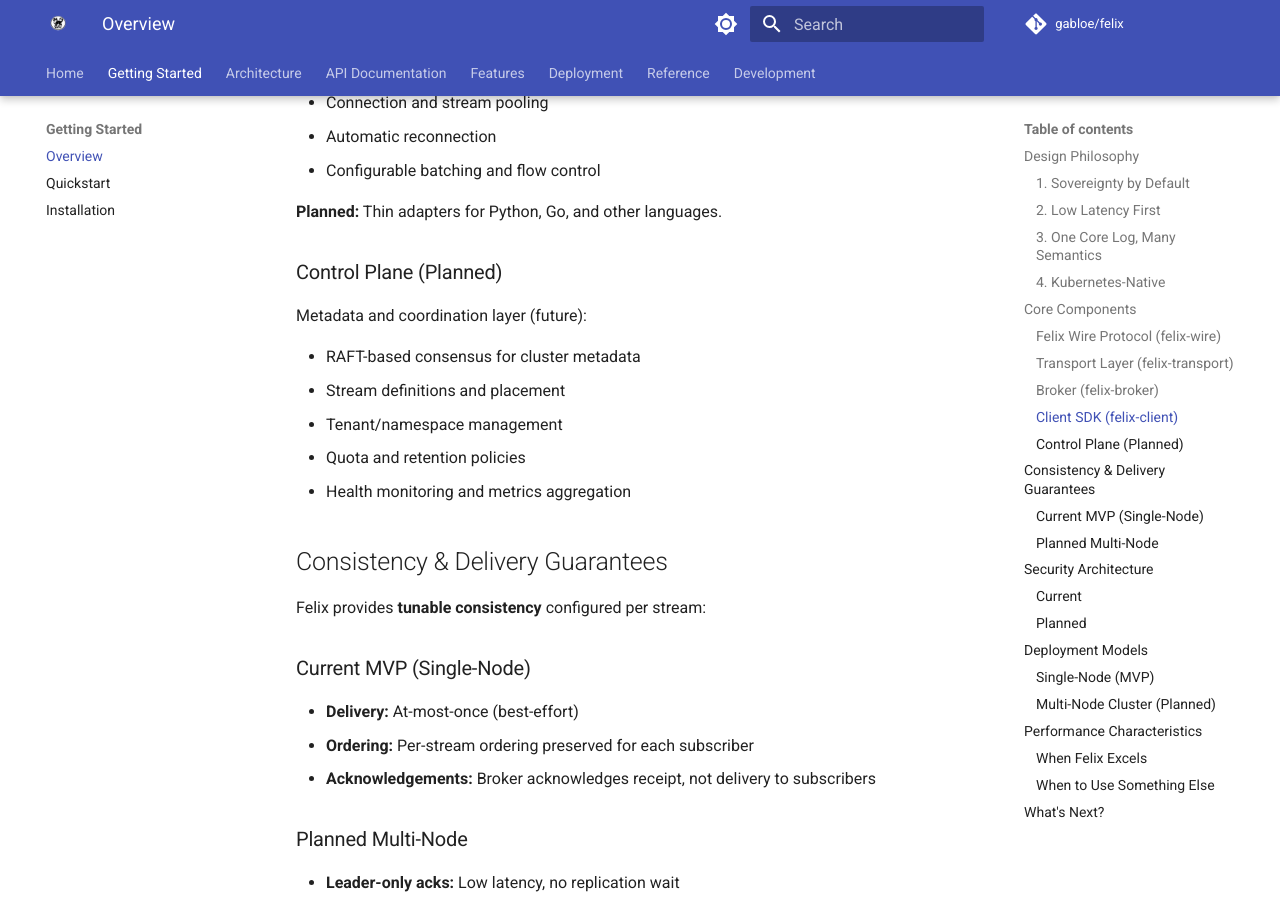
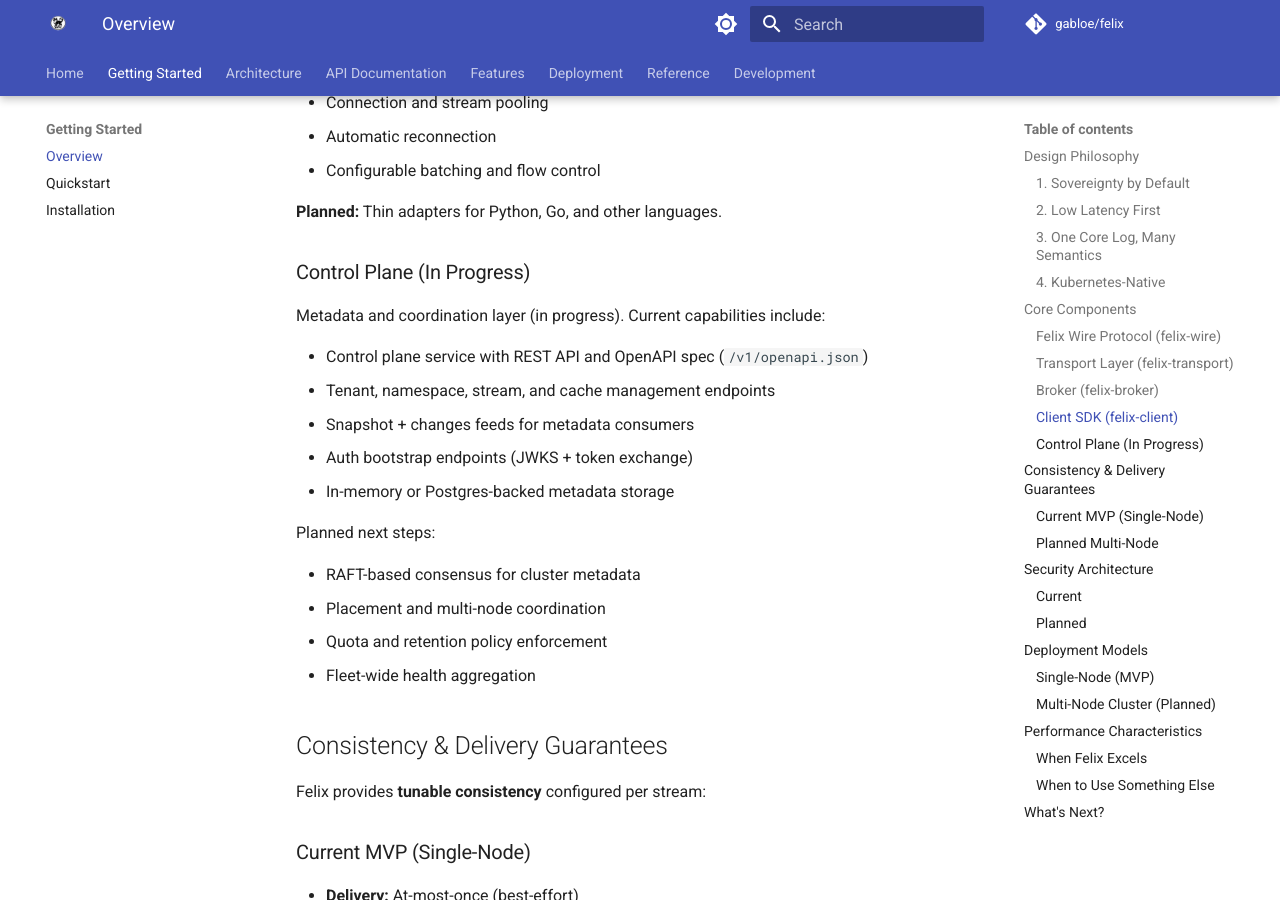
Before and after one commit to gabloe/felix, an MkDocs documentation site: the page built from docs-site/docs/getting-started/overview.md, in a window 1280 px wide and 900 px high, scrolled down 2818 px. Built offline with MkDocs 1.6.1 and Material for MkDocs 9.7.7, drawn with Linux system fonts in a browser that asks for light colours; comment, search, counter and statistics services are not loaded; the version menu is left out.

Commit message:
Fix issue with control plane doc

```diff
--- a/docs-site/docs/getting-started/overview.md
+++ b/docs-site/docs/getting-started/overview.md
@@ -100,15 +100,22 @@ Rust client SDK with:
 
 **Planned:** Thin adapters for Python, Go, and other languages.
 
-### Control Plane (Planned)
+### Control Plane (In Progress)
 
-Metadata and coordination layer (future):
+Metadata and coordination layer (in progress). Current capabilities include:
+
+- Control plane service with REST API and OpenAPI spec (`/v1/openapi.json`)
+- Tenant, namespace, stream, and cache management endpoints
+- Snapshot + changes feeds for metadata consumers
+- Auth bootstrap endpoints (JWKS + token exchange)
+- In-memory or Postgres-backed metadata storage
+
+Planned next steps:
 
 - RAFT-based consensus for cluster metadata
-- Stream definitions and placement
-- Tenant/namespace management
-- Quota and retention policies
-- Health monitoring and metrics aggregation
+- Placement and multi-node coordination
+- Quota and retention policy enforcement
+- Fleet-wide health aggregation
 
 ## Consistency & Delivery Guarantees
 
```
